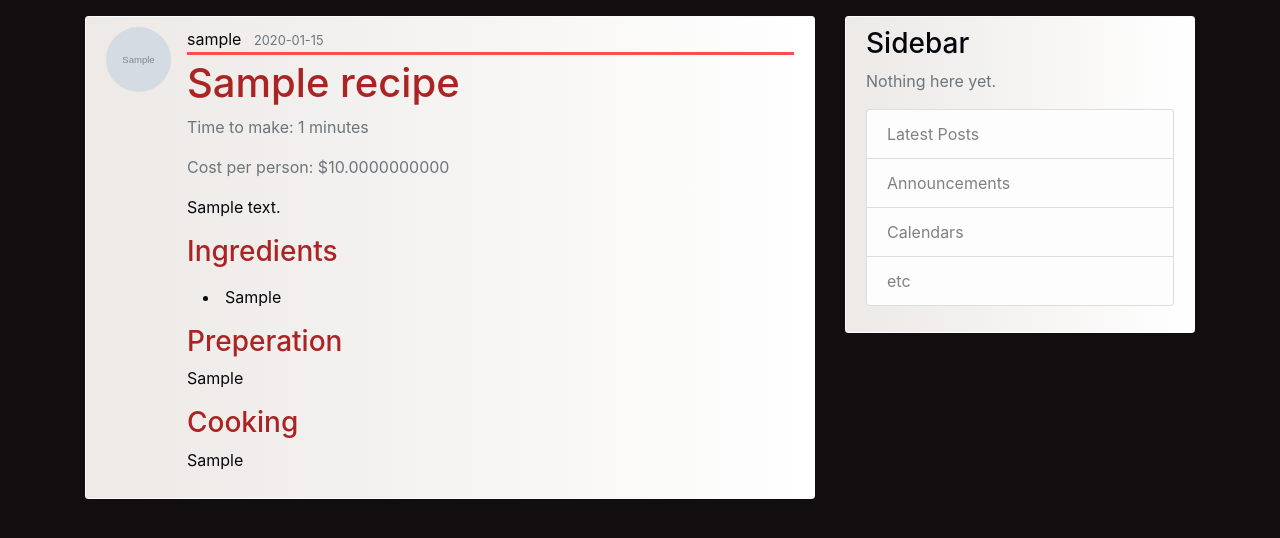
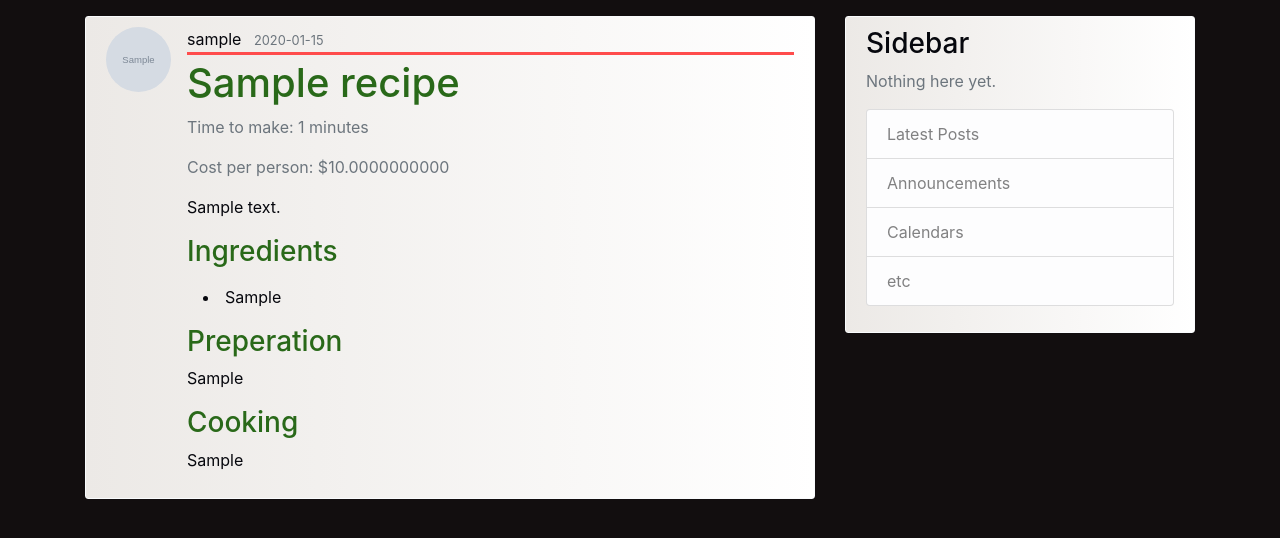
Before and after one commit to Ekimerton/Douh, a Flask app: page /post/1 in a window 1280 px wide. Shown: the part 64-602 px from the top of the page. Run offline with Flask 2, Linux system fonts and the light colour scheme; tables that the repository leaves empty hold one stand-in row (values such as "Sample post"); grey boxes marked "Sample" are stand-in pictures; some libraries are stand-ins or nearby versions.

Commit message:
made titles green

```diff
--- a/Driver/static/main.css
+++ b/Driver/static/main.css
@@ -38,7 +38,7 @@ a:hover, .site-header .navbar-nav .nav-link:hover, .article-metadata a:hover {
 }
 
 .article-title, .subtitle {
-  color: rgba(170,36,36,1)
+  color: #296919
 }
 
 .site-header .navbar-nav .nav-link{
```
